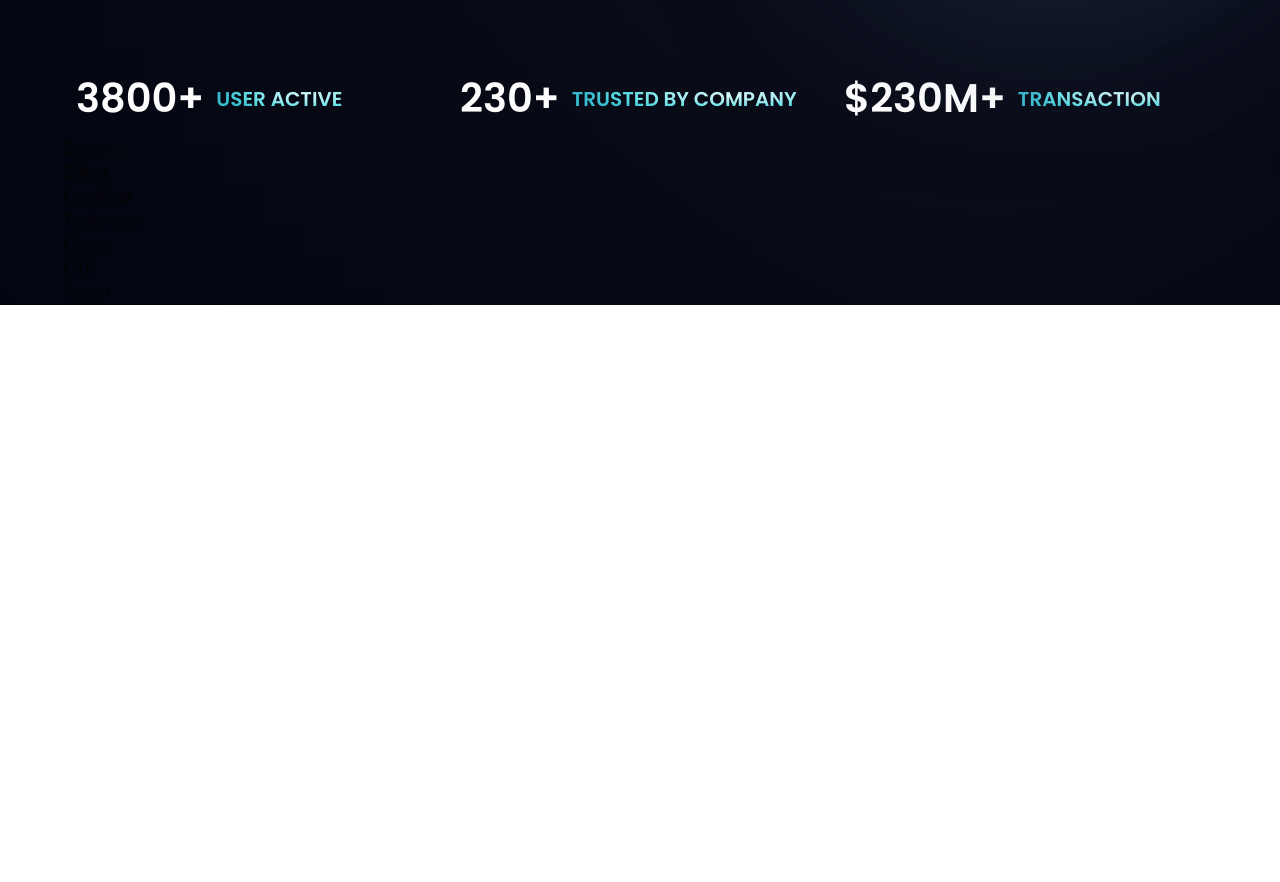
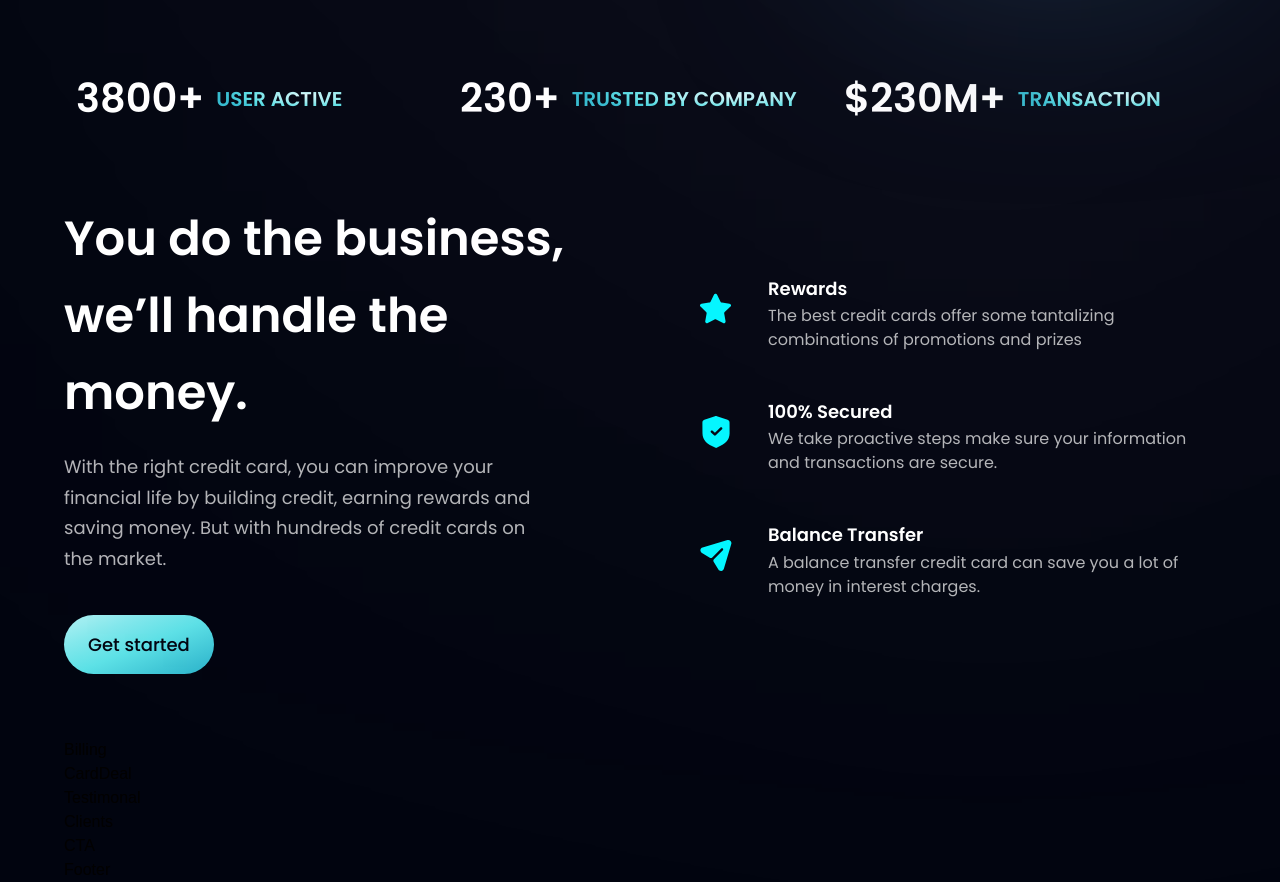
Before and after one commit to mohsinkhan60/reactjs-bank-app, a React (Vite) app: page / in a window 1280 px wide. Shown: the part 840-1722 px from the top of the page. Before the commit the page ends 1145 px from the top, so only its background shows below. Built offline with nearby package versions, Linux system fonts and the light colour scheme.

Commit message:
add Buisness Section

```diff
--- a/src/components/Business.jsx
+++ b/src/components/Business.jsx
@@ -1,8 +1,46 @@
+/* eslint-disable react/prop-types */
+import { features } from "../constants"
+import styles, { layout } from "../style"
+import Button from "./Button"
 
+const FeatureCard = ({icon, title, content, index}) => (
+  <div className={`flex flex-row p-6 rounded-[20px] ${index !== features.length -1} ? "mb-6":"mb-0" feature-card`}>
+    <div className={`w-[64px] h-[64px] rounded-full ${styles.flexCenter} bg-dimblue`}>
+      <img src={icon} alt="icon" className="w-[50%] h-[50%] object-contain" />
+    </div>
+    <div className="flex flex-1 flex-col ml-5">
+    <h4 className="font-poppins font-semibold text-white text-[18px] leading-[23.4px] mb-1">
+        {title}
+      </h4>
+      <p className="font-poppins font-normal text-dimWhite text-[16px] leading-[24px]">
+        {content}
+      </p>
+    </div>
+  </div>
+)
 
 export const Business = () => {
   return (
-    <div>Business</div>
+    <section id="features" className={layout.section}>
+      <div className={layout.sectionInfo}>
+      <h2 className={styles.heading2}>
+        You do the business, <br className="sm:block hidden" /> we’ll handle
+        the money.
+      </h2>
+      <p className={`${styles.paragraph} max-w-[470px] mt-5`}>
+        With the right credit card, you can improve your financial life by
+        building credit, earning rewards and saving money. But with hundreds
+        of credit cards on the market.
+      </p>
+      <Button styles="mt-10" />
+      </div>
+
+      <div className={`${layout.sectionImg} flex-col`}>
+        {features.map((feature, index) => (
+          <FeatureCard key={feature.id} {...feature} index={index} />
+        ))}
+      </div>
+    </section>
   )
 }
 export default Business
--- a/src/components/Button.jsx
+++ b/src/components/Button.jsx
@@ -1,8 +1,12 @@
+/* eslint-disable react/prop-types */
 
 
-export const Button = () => {
+
+export const Button = ({styles}) => {
   return (
-    <div>Button</div>
+    <button type="button" className={`py-4 px-6 bg-blue-gradient font-poppins font-medium text-[18px] text-primary outline-none rounded-[50px] ${styles}`}>
+      Get started
+    </button>
   )
 }
 export default Button
```
